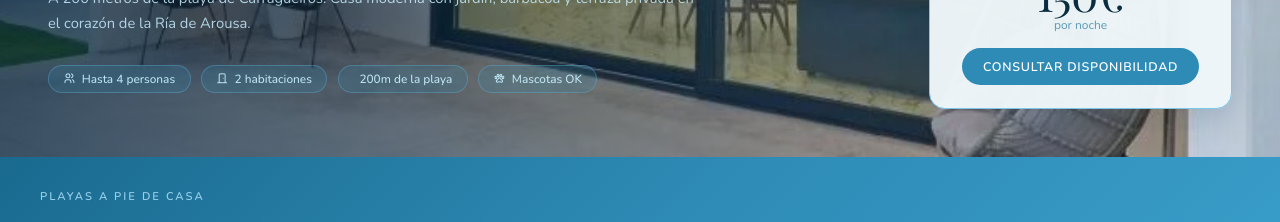
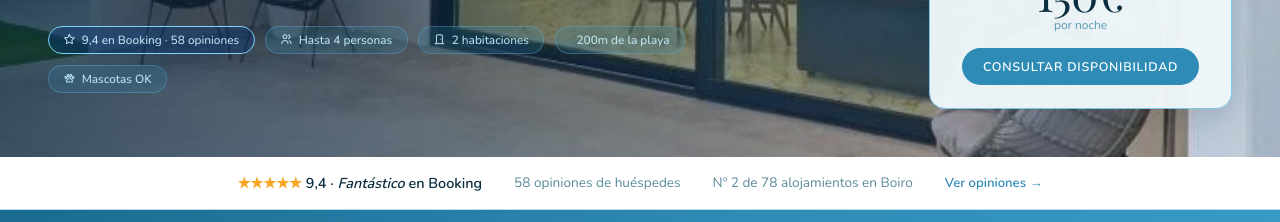
Before and after one commit to ingenieriatrazos-arch/acasitadecris, a website: page index.html in a window 1280 px wide. Shown: the part 486-708 px from the top of the page. Drawn offline with nearby package versions, Linux system fonts and the light colour scheme; no server answers; some icons are missing; a web font is replaced by a local one.

Commit message:
Confianza: puntuacion 9,4 de Booking y posicion en Boiro

```diff
--- a/index.html
+++ b/index.html
@@ -302,6 +302,7 @@ footer p{font-size:.73rem}
     <h1>A Casiña<br><em>de Cris</em></h1>
     <p class="hero-sub">A 200 metros de la playa de Carragueiros. Casa moderna con jardín, barbacoa y terraza privada en el corazón de la Ría de Arousa.</p>
     <div class="hero-badges">
+      <span class="badge" style="background:rgba(0,53,128,.35);border-color:#7dd3f5"><i class="ti ti-star"></i> 9,4 en Booking · 58 opiniones</span>
       <span class="badge"><i class="ti ti-users"></i> Hasta 4 personas</span>
       <span class="badge"><i class="ti ti-door"></i> 2 habitaciones</span>
       <span class="badge"><i class="ti ti-waves"></i> 200m de la playa</span>
@@ -315,6 +316,7 @@ footer p{font-size:.73rem}
     <button class="btn-res" onclick="document.getElementById('contacto').scrollIntoView({behavior:'smooth'})">Consultar disponibilidad</button>
   </div>
 </div>
+<div style="background:#fff;border-bottom:1px solid #b8d9e8;padding:1rem 2.5rem;display:flex;gap:2rem;flex-wrap:wrap;align-items:center;justify-content:center;font-family:'Nunito',sans-serif"><span style="font-size:.9rem;color:#0a2d40;font-weight:600"><span style="color:#f5a623">★★★★★</span> 9,4 · <i>Fantástico</i> en Booking</span><span style="font-size:.85rem;color:#5a8a9a">58 opiniones de huéspedes</span><span style="font-size:.85rem;color:#5a8a9a">Nº 2 de 78 alojamientos en Boiro</span><a href="https://www.booking.com/hotel/es/casina-de-cris.es.html" target="_blank" rel="noopener" style="font-size:.82rem;color:#2e8bb5;font-weight:700;text-decoration:none">Ver opiniones →</a></div>
 <div class="beaches">
   <div class="beaches-lbl">Playas a pie de casa</div>
   <div class="beach-card">
```
